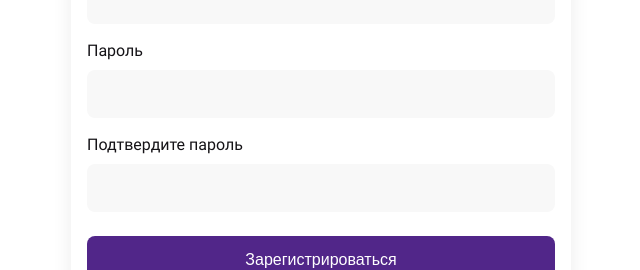
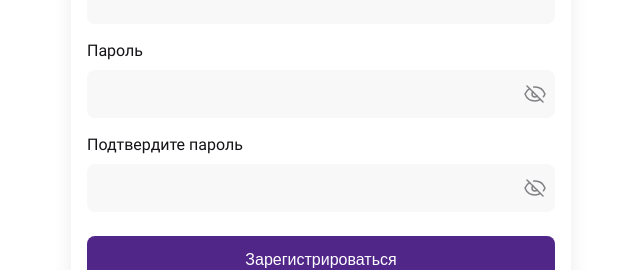
Before and after one commit to Zakharov1984/antipoff_test1, a React (Create React App) app: page / in a window 1280 px wide. Shown: the part 352-622 px from the top of the page, without its empty margins (319-959 px from the left). Built offline with nearby package versions, Linux system fonts and the light colour scheme.

Commit message:
added_icon_form_input_password

```diff
--- a/src/copmponents/UI/Input/Input.jsx
+++ b/src/copmponents/UI/Input/Input.jsx
@@ -2,15 +2,25 @@ import classes from './Input.module.scss';
 
 import cn from 'classnames';
 
-export const Input = ({label, classNameInput, ...props}) => {
+export const Input = ({label, classNameInput, IconVisible, ...props}) => {
   if (label) {
     return <label className={classes.label}>
               {label}
-              <input className={cn(classes.input, classNameInput)} {...props} />
+              <div className={classes.inputWithIcon}>
+                <input className={cn(classes.input, classNameInput)} {...props} />
+                {IconVisible
+                ? IconVisible
+                : null}
+              </div>
             </label>
   }
 
   return (
-    <input className={cn(classes.input, classNameInput)} {...props} />
+    <div className={classes.inputWithIcon}>
+      <input className={cn(classes.input, classNameInput)} {...props} />
+      {IconVisible
+      ? IconVisible
+      : null}
+    </div>
   )
 }
--- a/src/copmponents/UI/Input/Input.module.scss
+++ b/src/copmponents/UI/Input/Input.module.scss
@@ -9,6 +9,10 @@
   padding: 12px 8px 12px 16px;
   align-self: stretch;
   color: $inputText;
+
+  &:focus {
+    outline: none;
+  }
 }
 
 .label {
@@ -20,3 +24,7 @@
   text-align: left;
   color: #151317;
 }
+
+.inputWithIcon {
+  position: relative;
+}
--- a/src/pages/Register/Register.jsx
+++ b/src/pages/Register/Register.jsx
@@ -1,6 +1,8 @@
 import { useState } from "react";
 import { Button } from "../../copmponents/UI/Button/Button";
 import { Input } from "../../copmponents/UI/Input/Input";
+
+import {ReactComponent as IconVisible} from '../../resources/visible.svg'
 
 import classes from './Register.module.scss';
 
@@ -41,14 +43,16 @@ export const Register = () => {
             name="password"
             onChange={changeValuesInput}
             value={valueInputs.password}
-            label='Пароль' />
+            label='Пароль'
+            IconVisible={<IconVisible className={classes.registerForm__icon}/>} />
           <Input
             classNameInput={classes.registerForm__input}
             type='password'
             name="checkPassword"
             onChange={changeValuesInput}
             value={valueInputs.checkPassword}
-            label='Подтвердите пароль' />
+            label='Подтвердите пароль'
+            IconVisible={<IconVisible className={classes.registerForm__icon}/>} />
           <Button className={classes.registerForm__button}>
             Зарегистрироваться
           </Button>
--- a/src/pages/Register/Register.module.scss
+++ b/src/pages/Register/Register.module.scss
@@ -35,4 +35,18 @@
     line-height: 32px;
     color: #FFF;
   }
+
+  &__icon {
+    display: block;
+    position: absolute;
+    right: 8px;
+    top: 50%;
+    transform: translateY(-50%);
+    cursor: pointer;
+    stroke: #808185;
+
+    &:hover {
+      stroke: #80818570;
+    }
+  }
 }
```
Also changed, not shown: src/resources/visible.svg (added).
